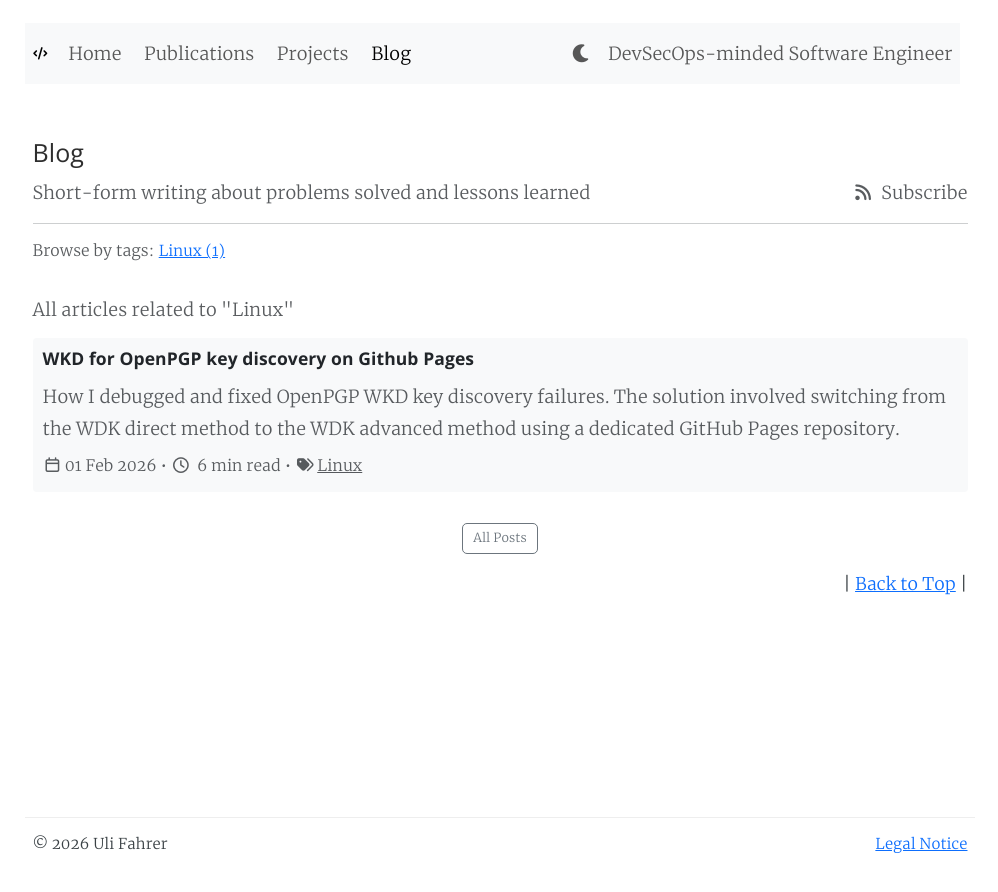
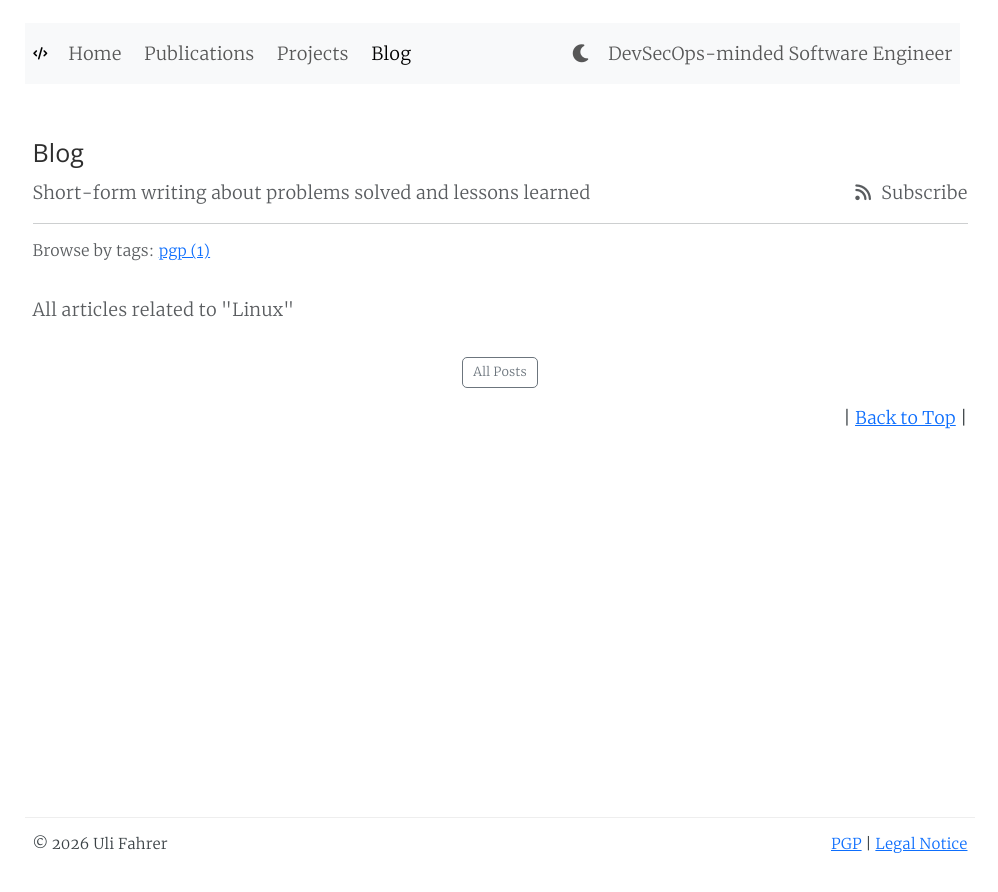
Before and after one commit to Tooa/tooa.github.io, a Jekyll site: the page built from tag/linux.html, in a window 1280 px wide. Shown: the top 892 px of the page, without its empty margins (140-1138 px from the left). Built offline with Jekyll 4.4.1, drawn with Linux system fonts in a browser that asks for light colours.

Commit message:
feat(pgp): add pgp page

```diff
--- a/_includes/footer.html
+++ b/_includes/footer.html
@@ -6,6 +6,7 @@
 
 		<div class="col">
 			<p class="text-end fs-4">
+				<a href="/pgp" title="OpenPGP key">PGP</a> |
 				<a href="/about" title="About this site">Legal Notice</a>
 			</p>
 		</div>
--- a/_posts/2026-02-01-gpg-wdk-key-discovery.md
+++ b/_posts/2026-02-01-gpg-wdk-key-discovery.md
@@ -4,7 +4,7 @@ layout: post
 title: WKD for OpenPGP key discovery on Github Pages
 description: How I debugged and fixed OpenPGP WKD key discovery failures. The solution involved switching from the WDK direct method to the WDK advanced method using a dedicated GitHub Pages repository.
 tags:
-- Linux
+- pgp
 ---
 
 # Introduction
--- a/robots.txt
+++ b/robots.txt
@@ -1,4 +1,5 @@
 User-agent: *
 Disallow: /files/
 Disallow: /about/
+Disallow: /pgp/
 Disallow: /img/
```
Also changed, not shown: pgp/index.html (added, +27 -0 lines), tag/pgp.html (added, +7 -0 lines).
